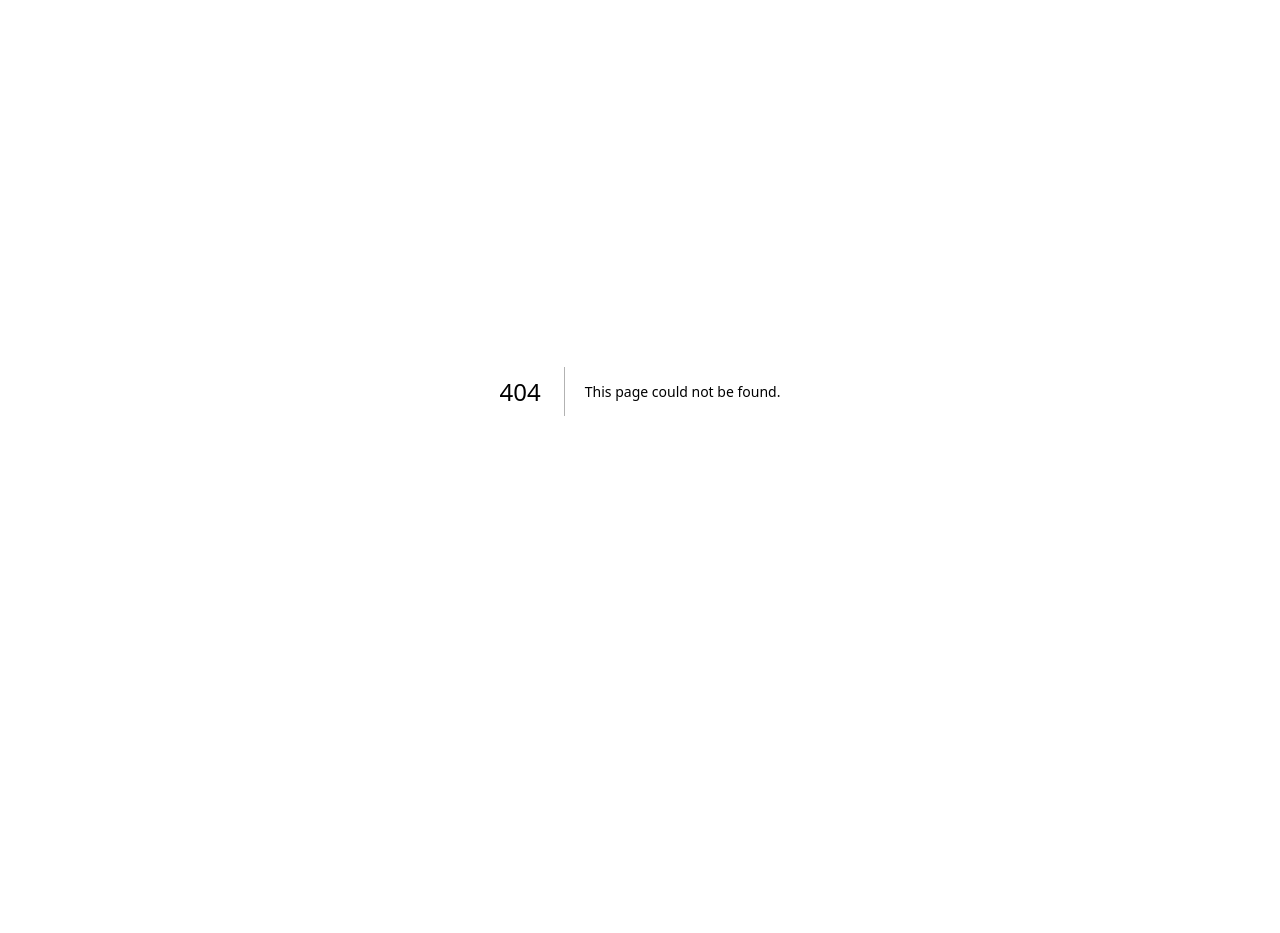
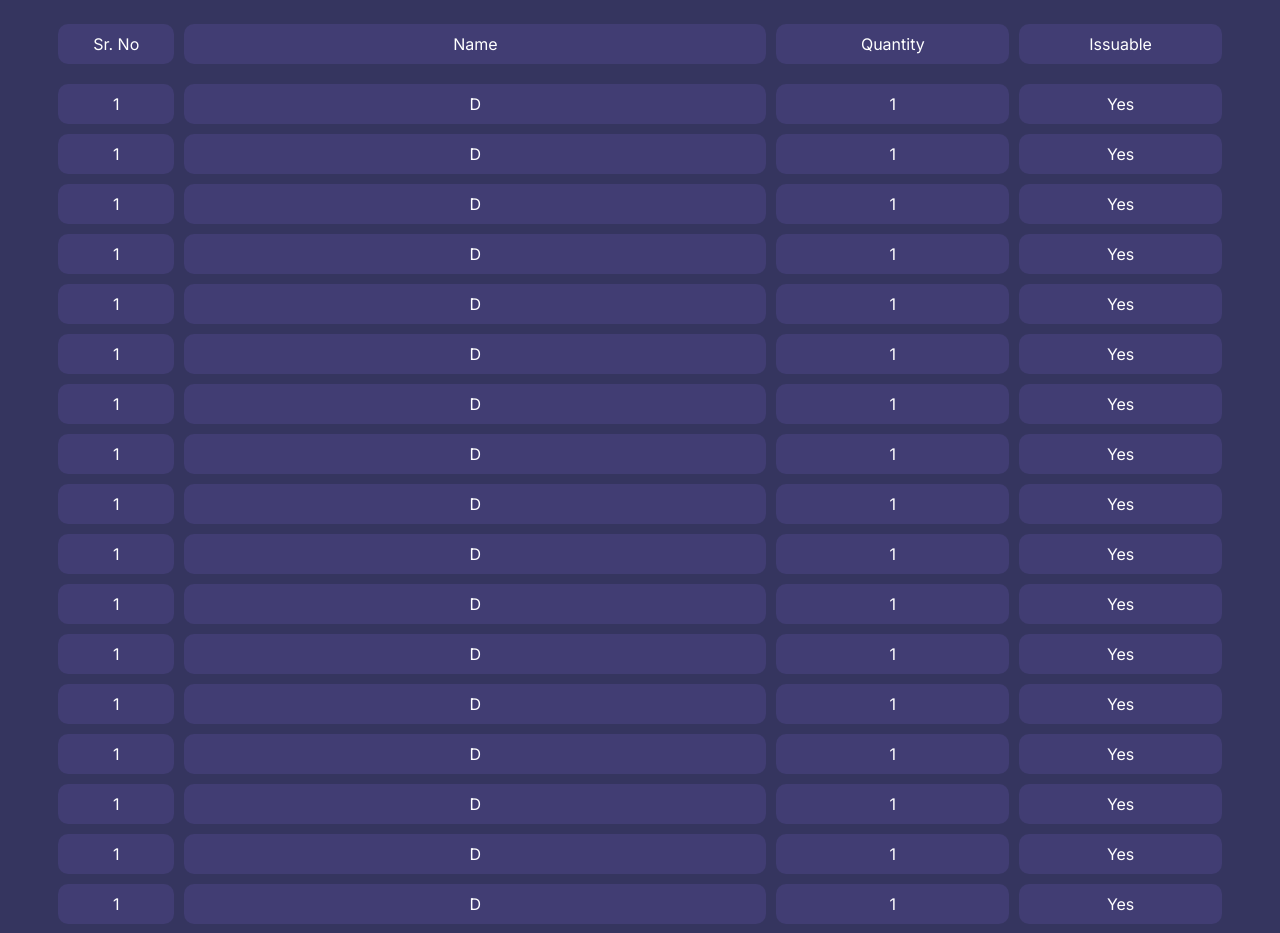
Before and after one commit to TRAVELLER00012/AtlWebpage, a Next.js app: page /itemlist in a window 1280 px wide. Before the commit this address had no page. Shown: the part 140-1073 px from the top of the page. Before the commit the page ends 981 px from the top, so only its background shows below. Built offline with nearby package versions, Linux system fonts and the light colour scheme.

Commit message:
Item list page (Main part)

```diff
--- /dev/null
+++ b/app/components/ItemCard.tsx
@@ -0,0 +1,18 @@
+import styles from "../styles/item-list.module.css"
+interface Props{
+    count:number,
+    name:string,
+    quantity:number,
+    issuable:"Yes"|"No"
+}
+function ItemCard({count,issuable,name,quantity}:Props){
+    return (
+        <div className={styles.parentItem}>
+            <div>{count}</div>
+            <div>{name}</div>
+            <div>{quantity}</div>
+            <div>{issuable}</div>
+        </div>
+    )
+}
+export default ItemCard;
--- /dev/null
+++ b/app/itemlist/page.tsx
@@ -0,0 +1,61 @@
+import styles from "../styles/item-list.module.css"
+import ItemCard from "../components/ItemCard"
+function ItemList(){
+    return (
+        <div className={styles.main}>
+            <div className={styles.itemSelection}>
+
+                <div className={styles.count}>
+                    Sr. No
+                </div>
+
+                <div className="name">
+                    Name
+                </div>
+
+                <div className="quantity">
+                    Quantity
+                </div>
+
+                <div className="issuable">
+                    Issuable
+                </div>
+            </div>
+            <div className={styles.items}>
+                <ItemCard  count={1} name="D" quantity={1} issuable="Yes"/>
+                <ItemCard  count={1} name="D" quantity={1} issuable="Yes"/>
+                <ItemCard  count={1} name="D" quantity={1} issuable="Yes"/>
+                <ItemCard  count={1} name="D" quantity={1} issuable="Yes"/>
+                <ItemCard  count={1} name="D" quantity={1} issuable="Yes"/>
+                <ItemCard  count={1} name="D" quantity={1} issuable="Yes"/>
+                <ItemCard  count={1} name="D" quantity={1} issuable="Yes"/>
+                <ItemCard  count={1} name="D" quantity={1} issuable="Yes"/>
+                <ItemCard  count={1} name="D" quantity={1} issuable="Yes"/>
+                <ItemCard  count={1} name="D" quantity={1} issuable="Yes"/>
+                <ItemCard  count={1} name="D" quantity={1} issuable="Yes"/>
+                <ItemCard  count={1} name="D" quantity={1} issuable="Yes"/>
+                <ItemCard  count={1} name="D" quantity={1} issuable="Yes"/>
+                <ItemCard  count={1} name="D" quantity={1} issuable="Yes"/>
+                <ItemCard  count={1} name="D" quantity={1} issuable="Yes"/>
+                <ItemCard  count={1} name="D" quantity={1} issuable="Yes"/>
+                <ItemCard  count={1} name="D" quantity={1} issuable="Yes"/>
+                <ItemCard  count={1} name="D" quantity={1} issuable="Yes"/>
+                <ItemCard  count={1} name="D" quantity={1} issuable="Yes"/>
+                <ItemCard  count={1} name="D" quantity={1} issuable="Yes"/>
+                <ItemCard  count={1} name="D" quantity={1} issuable="Yes"/>
+                <ItemCard  count={1} name="D" quantity={1} issuable="Yes"/>
+                <ItemCard  count={1} name="D" quantity={1} issuable="Yes"/>
+                <ItemCard  count={1} name="D" quantity={1} issuable="Yes"/>
+                <ItemCard  count={1} name="D" quantity={1} issuable="Yes"/>
+                <ItemCard  count={1} name="D" quantity={1} issuable="Yes"/>
+                <ItemCard  count={1} name="D" quantity={1} issuable="Yes"/>
+                <ItemCard  count={1} name="D" quantity={1} issuable="Yes"/>
+                <ItemCard  count={1} name="D" quantity={1} issuable="Yes"/>
+                <ItemCard  count={1} name="D" quantity={1} issuable="Yes"/>
+                <ItemCard  count={1} name="D" quantity={1} issuable="Yes"/>
+            </div>
+        </div>
+    )
+}
+
+export default ItemList
--- /dev/null
+++ b/app/styles/item-list.module.css
@@ -0,0 +1,20 @@
+.main{
+    margin-top: 25px;
+}
+.itemSelection, .items .parentItem{
+    display: grid;
+    grid-template-columns: 10% 50% 20% auto;
+    column-gap: 10px;
+}
+.items{
+    margin-top: 20px;
+}
+.items .parentItem{
+    margin-bottom: 10px;
+}
+.itemSelection div, .items .parentItem div{
+    background-color: #413d73;
+    padding: 10px 20px;
+    border-radius: 10px;
+    text-align: center;
+}
```
